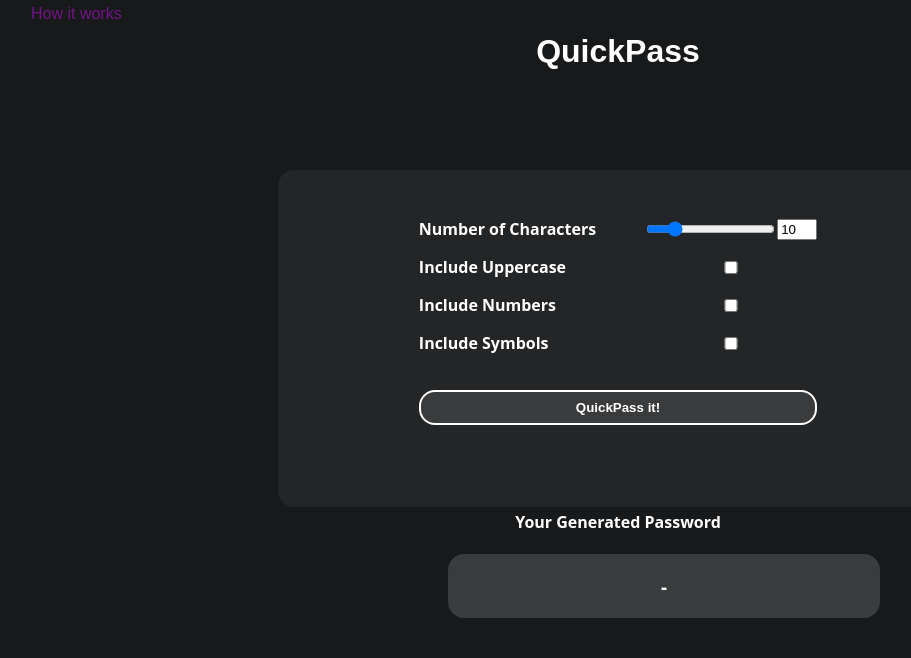
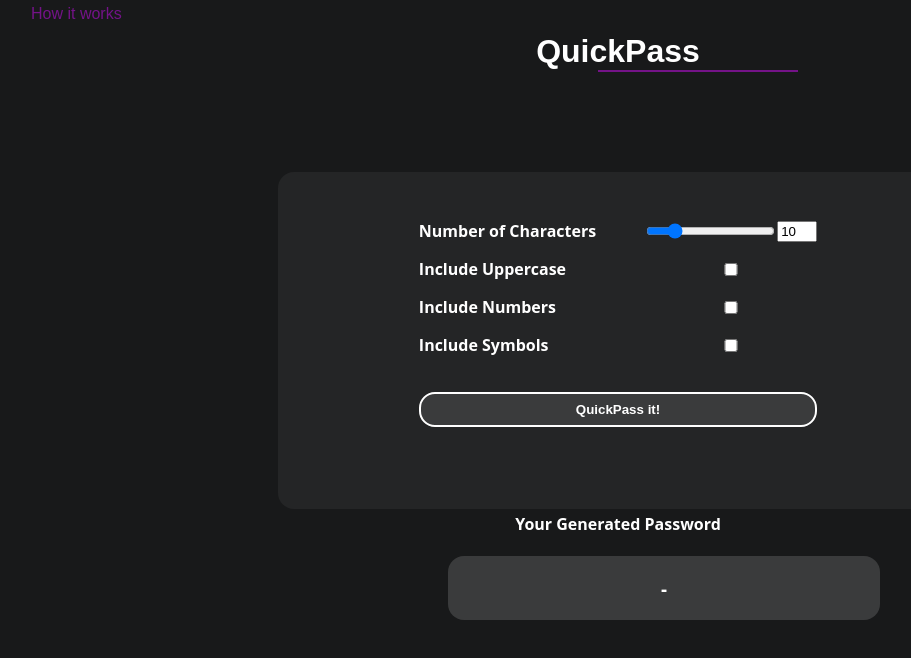
Before and after one commit to Jaysicles/QuickPass, a plain HTML site: page index.html in a window 1280 px wide. Shown: the whole page, without its empty margins (22-933 px from the left). Drawn offline with Linux system fonts and the light colour scheme.

Commit message:
Add divider under title, Add favicon

```diff
--- a/css/index.css
+++ b/css/index.css
@@ -63,6 +63,13 @@ a {
 
 a:hover {
     color: var(--colour-purple-2);
+}
+
+.divider {
+    background-color: var(--colour-purple-1);
+    height: 2px;
+    width: 200px;
+    margin-left: 620px;
 }
 
 
--- a/index.html
+++ b/index.html
@@ -7,6 +7,7 @@
     <meta name="viewport" content="width=device-width, initial-scale=1.0">
     <script defer src="pass_generator.js"></script>
     <link rel="stylesheet" href="css/index.css" />
+    <link rel="icon" type="image/x-icon" href="css\img\quickpass.png">
     <title>QuickPass | Password Generator</title>
 </head>
 
@@ -16,6 +17,7 @@
     </div>
     <!-- SITE TITLE -->
     <h1 class="title">QuickPass</h1>
+    <div class="divider"></div>
     <div class="container">
         <form class="form" id="quickpassGenForm">
             <!-- UPPERCASE VALUE ELEMENT -->
```
Also changed, not shown: css/img/quickpass.png (added).
